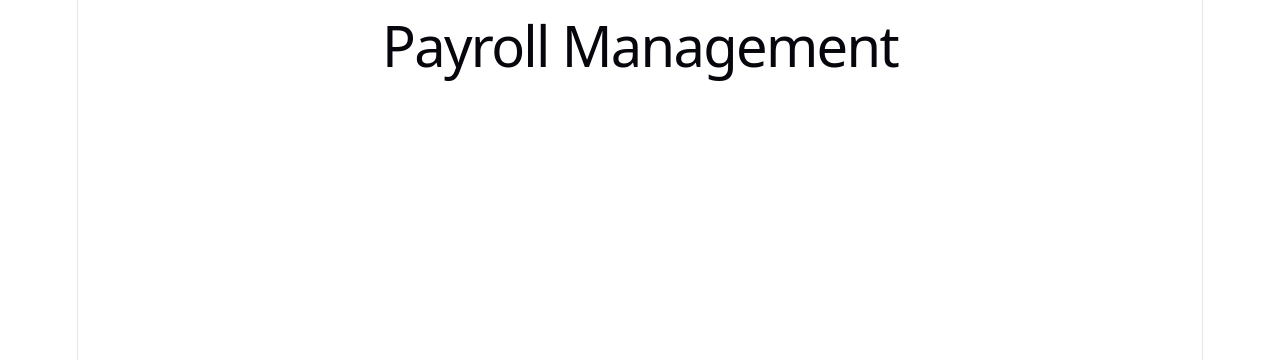
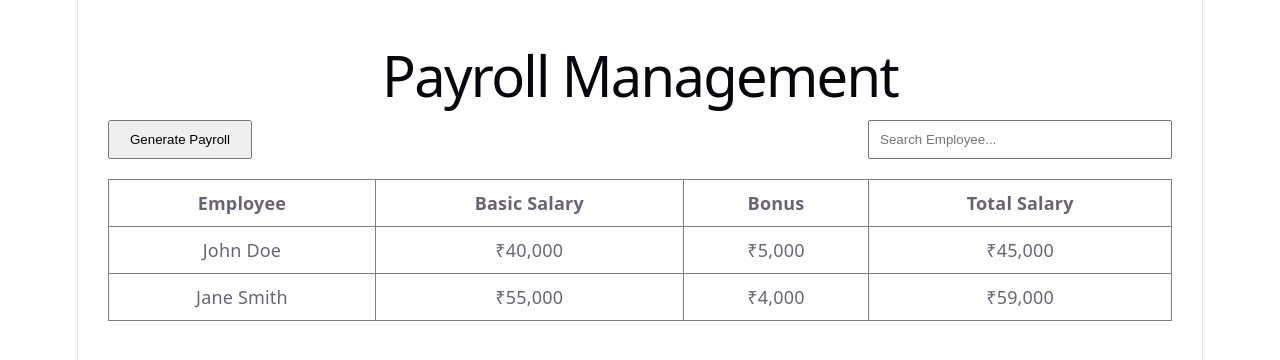
Before and after one commit to Saloni-Joshi-codes/Internship_project_01, a React (Vite) app in the folder client/: page /payroll in a window 1280 px wide. Shown: the top 360 px of the page. Built offline with nearby package versions, Linux system fonts and the light colour scheme.

Commit message:
Created payroll management interface

```diff
--- a/client/src/pages/payroll.jsx
+++ b/client/src/pages/payroll.jsx
@@ -1,7 +1,66 @@
 function Payroll() {
   return (
-    <div>
+    <div style={{ padding: "30px" }}>
       <h1>Payroll Management</h1>
+
+      <div
+        style={{
+          display: "flex",
+          justifyContent: "space-between",
+          marginTop: "20px",
+          marginBottom: "20px",
+        }}
+      >
+        <button
+          style={{
+            padding: "10px 20px",
+            cursor: "pointer",
+          }}
+        >
+          Generate Payroll
+        </button>
+
+        <input
+          type="text"
+          placeholder="Search Employee..."
+          style={{
+            width: "280px",
+            padding: "10px",
+          }}
+        />
+      </div>
+
+      <table
+        border="1"
+        width="100%"
+        cellPadding="10"
+        style={{ borderCollapse: "collapse" }}
+      >
+        <thead>
+          <tr>
+            <th>Employee</th>
+            <th>Basic Salary</th>
+            <th>Bonus</th>
+            <th>Total Salary</th>
+          </tr>
+        </thead>
+
+        <tbody>
+          <tr>
+            <td>John Doe</td>
+            <td>₹40,000</td>
+            <td>₹5,000</td>
+            <td>₹45,000</td>
+          </tr>
+
+          <tr>
+            <td>Jane Smith</td>
+            <td>₹55,000</td>
+            <td>₹4,000</td>
+            <td>₹59,000</td>
+          </tr>
+        </tbody>
+      </table>
     </div>
   );
 }
```
